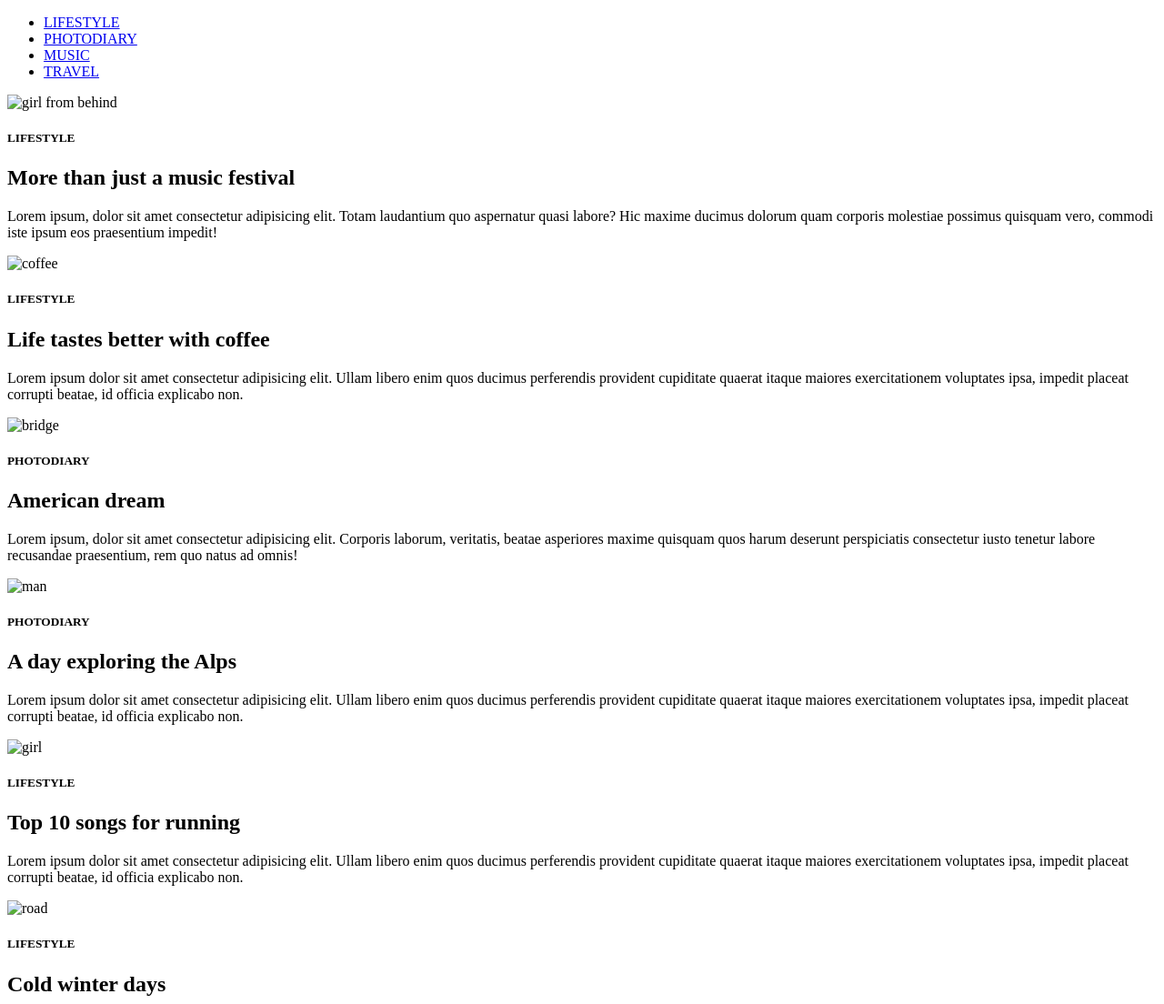
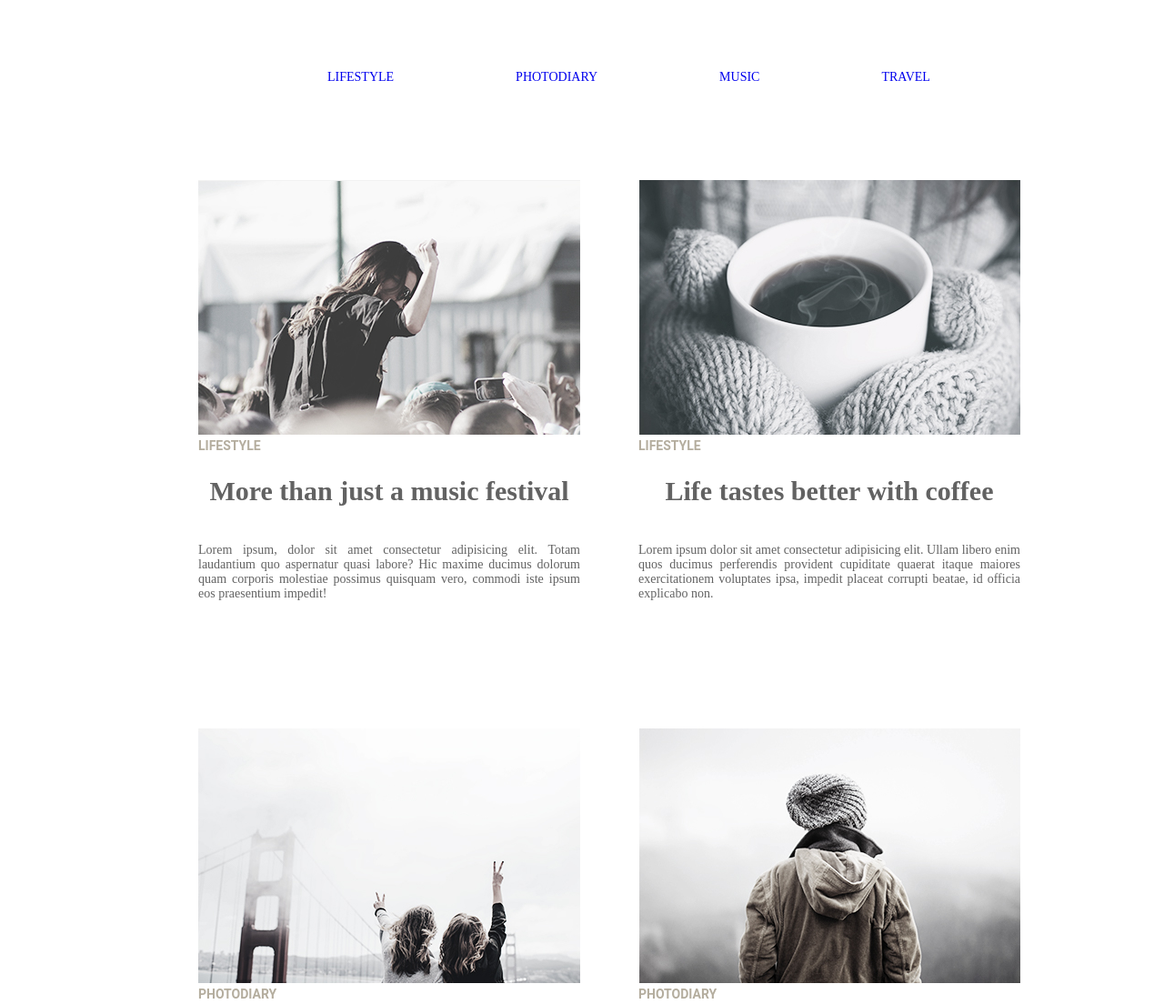
Before and after one commit to dbesedin13/goit-fe-course, a plain HTML site: page homework_3/index.html in a window 1280 px wide. Shown: the top 1104 px of the page at 91% size. Drawn offline with Linux system fonts and the light colour scheme; the site is published under a folder, as on GitHub Pages, so addresses that start at the root find nothing.

Commit message:
Update index.html

```diff
--- a/homework_3/index.html
+++ b/homework_3/index.html
@@ -5,7 +5,7 @@
     <meta charset="UTF-8">
     <meta name="viewport" content="width=device-width, initial-scale=1.0">
     <meta http-equiv="X-UA-Compatible" content="ie=edge">
-    <link rel="stylesheet" href="/assets/css/index.css">
+    <link rel="stylesheet" href="assets/css/index.css">
     <title>HomeWork_3</title>
 </head>
 
@@ -25,7 +25,7 @@
     <main>
         <section class="information">
             <div class="top_left">
-                <img src="/assets/images/Rettangolo 4.jpg" alt="girl from behind">
+                <img src="assets/images/Rettangolo 4.jpg" alt="girl from behind">
                 <h5 class="h5">LIFESTYLE</h5>
                 <H2 class="h2">More than just a music festival</H2>
                 <p class="p">Lorem ipsum, dolor sit amet consectetur adipisicing elit. Totam laudantium quo aspernatur
@@ -33,7 +33,7 @@
                     iste ipsum eos praesentium impedit!</p>
             </div>
             <div class="top_right">
-                <img src="/assets/images/coffee.jpg" alt="coffee">
+                <img src="assets/images/coffee.jpg" alt="coffee">
                 <H5 class="h5">LIFESTYLE</H5>
                 <H2 class="h2">Life tastes better with coffee</H2>
                 <p class="p">Lorem ipsum dolor sit amet consectetur adipisicing elit. Ullam libero enim quos ducimus
@@ -41,7 +41,7 @@
                     placeat corrupti beatae, id officia explicabo non.</p>
             </div>
             <div class="middle_left">
-                <img src="/assets/images/bridge.jpg" alt="bridge">
+                <img src="assets/images/bridge.jpg" alt="bridge">
                 <h5 class="h5">PHOTODIARY</h5>
                 <H2 class="h2">American dream</H2>
                 <p class="p">Lorem ipsum, dolor sit amet consectetur adipisicing elit. Corporis laborum, veritatis,
@@ -50,7 +50,7 @@
                     recusandae praesentium, rem quo natus ad omnis!</p>
             </div>
             <div class="middle_right">
-                <img src="/assets/images/man.jpg" alt="man">
+                <img src="assets/images/man.jpg" alt="man">
                 <H5 class="h5">PHOTODIARY</H5>
                 <H2 class="h2">A day exploring the Alps</H2>
                 <p class="p">Lorem ipsum dolor sit amet consectetur adipisicing elit. Ullam libero enim quos ducimus
@@ -58,7 +58,7 @@
                     placeat corrupti beatae, id officia explicabo non.</p>
             </div>
             <div class="bottom_left">
-                <img src="/assets/images/girl.jpg" alt="girl">
+                <img src="assets/images/girl.jpg" alt="girl">
                 <H5 class="h5">LIFESTYLE</H5>
                 <H2 class="h2">Top 10 songs for running</H2>
                 <p class="p">Lorem ipsum dolor sit amet consectetur adipisicing elit. Ullam libero enim quos ducimus
@@ -66,7 +66,7 @@
                     placeat corrupti beatae, id officia explicabo non.</p>
             </div>
             <div class="bottom_right">
-                <img src="/assets/images/road.jpg" alt="road">
+                <img src="assets/images/road.jpg" alt="road">
                 <H5 class="h5">LIFESTYLE</H5>
                 <H2 class="h2">Cold winter days</H2>
                 <p class="p">Lorem ipsum dolor sit amet consectetur adipisicing elit. Ullam libero enim quos ducimus
```
